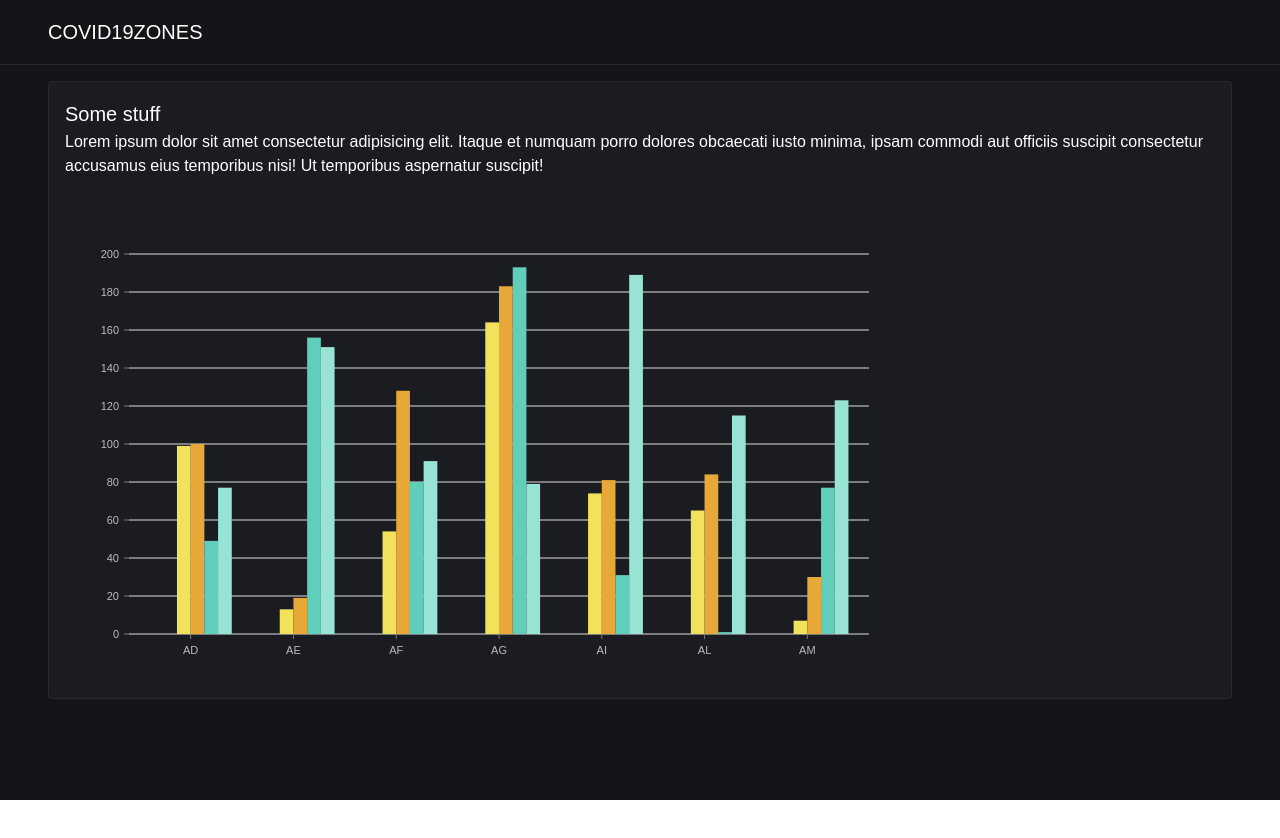
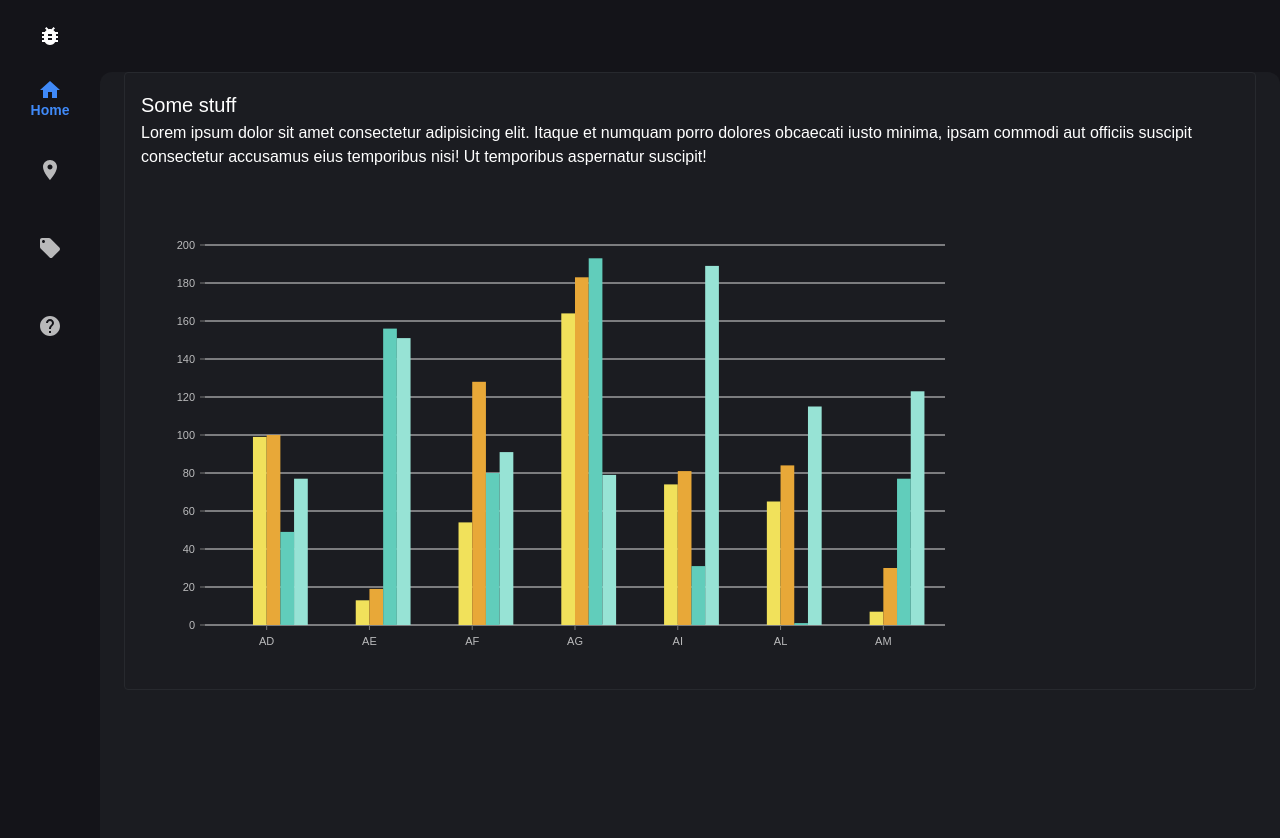
Before and after one commit to anshul/covid-19-zones, a React app: page / in a window 1280 px wide. Shown: the top 838 px of the page. Before the commit the page ends 800 px from the top, so only its background shows below. Built offline with nearby package versions, Linux system fonts and the light colour scheme; the HTML template or start-up script is replaced by a standard one.

Commit message:
feat(react): add rails navigation

```diff
--- a/package.json
+++ b/package.json
@@ -15,6 +15,7 @@
     "@babel/core": "^7.0.0-0",
     "@babel/preset-react": "^7.9.4",
     "@material-ui/core": "^4.9.10",
+    "@material-ui/icons": "^4.9.1",
     "@nivo/bar": "^0.61.1",
     "@nivo/core": "^0.61.0",
     "@nivo/generators": "^0.61.0",
@@ -36,6 +37,7 @@
     "react": "16.13.1",
     "react-app-polyfill": "^1.0.6",
     "react-dom": "16.13.1",
+    "react-flag-kit": "^0.3.1",
     "react-router-dom": "^5.1.2",
     "ts-loader": "^6.2.2",
     "typescript": "3.8.3"
--- a/src/App.scss
+++ b/src/App.scss
@@ -0,0 +1,3 @@
+.MuiListItem-button {
+  border-radius: 5px !important;
+}
--- a/src/Container/Container.tsx
+++ b/src/Container/Container.tsx
@@ -1,21 +1,12 @@
 import React from 'react'
-import {
-  Typography,
-  AppBar,
-  Toolbar,
-  Container as MuiContainer,
-  makeStyles,
-  Theme,
-  createStyles,
-  Grid,
-  Card,
-  CardContent,
-} from '@material-ui/core'
+import { Typography, Container as MuiContainer, makeStyles, Theme, createStyles, Grid, Card, CardContent } from '@material-ui/core'
 import BarChart from '../components/Charts/BarChart'
+import Navbar from './Navbar'
 
 const useStyles = makeStyles((theme: Theme) =>
   createStyles({
     root: {
+      display: 'flex',
       backgroundColor: theme.palette.background.default,
       color: theme.palette.text.primary,
     },
@@ -26,13 +17,19 @@ const useStyles = makeStyles((theme: Theme) =>
       borderBottomColor: theme.palette.divider,
     },
     content: {
-      height: 'calc(100vh - 65px)',
-      marginTop: '65px',
-      '& > div': {
-        paddingTop: theme.spacing(2),
-        paddingLeft: theme.spacing(3),
-        paddingRight: theme.spacing(3),
-      },
+      height: '100vh',
+      borderRadius: '12px',
+      backgroundColor: theme.palette.background.paper,
+      marginTop: '72px',
+    },
+    sidebar: {
+      paddingRight: theme.spacing(1),
+    },
+    sidebarItem: {
+      borderRadius: theme.spacing(1),
+    },
+    sidebarNestedItem: {
+      paddingLeft: theme.spacing(4),
     },
   })
 )
@@ -42,14 +39,8 @@ const Container: React.FC = () => {
 
   return (
     <div className={classes.root}>
-      <AppBar position='fixed' className={classes.appbar} elevation={0}>
-        <MuiContainer>
-          <Toolbar>
-            <Typography variant='h6'>COVID19ZONES</Typography>
-          </Toolbar>
-        </MuiContainer>
-      </AppBar>
-      <MuiContainer className={classes.content}>
+      <Navbar />
+      <MuiContainer className={classes.content} maxWidth='xl'>
         <Grid container>
           <Grid item xs={12}>
             <Card variant='outlined'>
--- /dev/null
+++ b/src/Container/Navbar.tsx
@@ -0,0 +1,65 @@
+import React, { useState } from 'react'
+import { BottomNavigation, BottomNavigationAction, makeStyles, createStyles, Theme } from '@material-ui/core'
+import { Home, LocationOn, LocalOffer, Help, BugReport } from '@material-ui/icons'
+
+const useStyles = makeStyles((theme: Theme) =>
+  createStyles({
+    root: {
+      display: 'block',
+      width: '100px',
+      height: 'calc(100vh - 72px)',
+      backgroundColor: theme.palette.background.default,
+      textAlign: 'center',
+    },
+    logo: {
+      width: '100px',
+      height: '72px',
+      display: 'flex',
+      alignItems: 'center',
+      justifyContent: 'center',
+    },
+    action: {
+      width: '100%',
+      padding: '24px 12px',
+    },
+    selected: {
+      fontWeight: 700,
+      fontSize: '16px',
+    },
+  })
+)
+
+const Navbar: React.FC = () => {
+  const classes = useStyles()
+  const [current, setCurrent] = useState('home')
+
+  return (
+    <div>
+      <div className={classes.logo}>
+        <BugReport />
+      </div>
+      <BottomNavigation
+        value={current}
+        onChange={(event: React.ChangeEvent<{}>, newValue: string) => setCurrent(newValue)}
+        className={classes.root}
+      >
+        <BottomNavigationAction classes={{ root: classes.action, selected: classes.selected }} label='Home' value='home' icon={<Home />} />
+        <BottomNavigationAction
+          classes={{ root: classes.action, selected: classes.selected }}
+          label='Zones'
+          value='zones'
+          icon={<LocationOn />}
+        />
+        <BottomNavigationAction
+          classes={{ root: classes.action, selected: classes.selected }}
+          label='Tags'
+          value='tags'
+          icon={<LocalOffer />}
+        />
+        <BottomNavigationAction classes={{ root: classes.action, selected: classes.selected }} label='Help' value='help' icon={<Help />} />
+      </BottomNavigation>
+    </div>
+  )
+}
+
+export default Navbar
```
Also changed, not shown: 1 other file (tests, documents, lock files or other folders).
